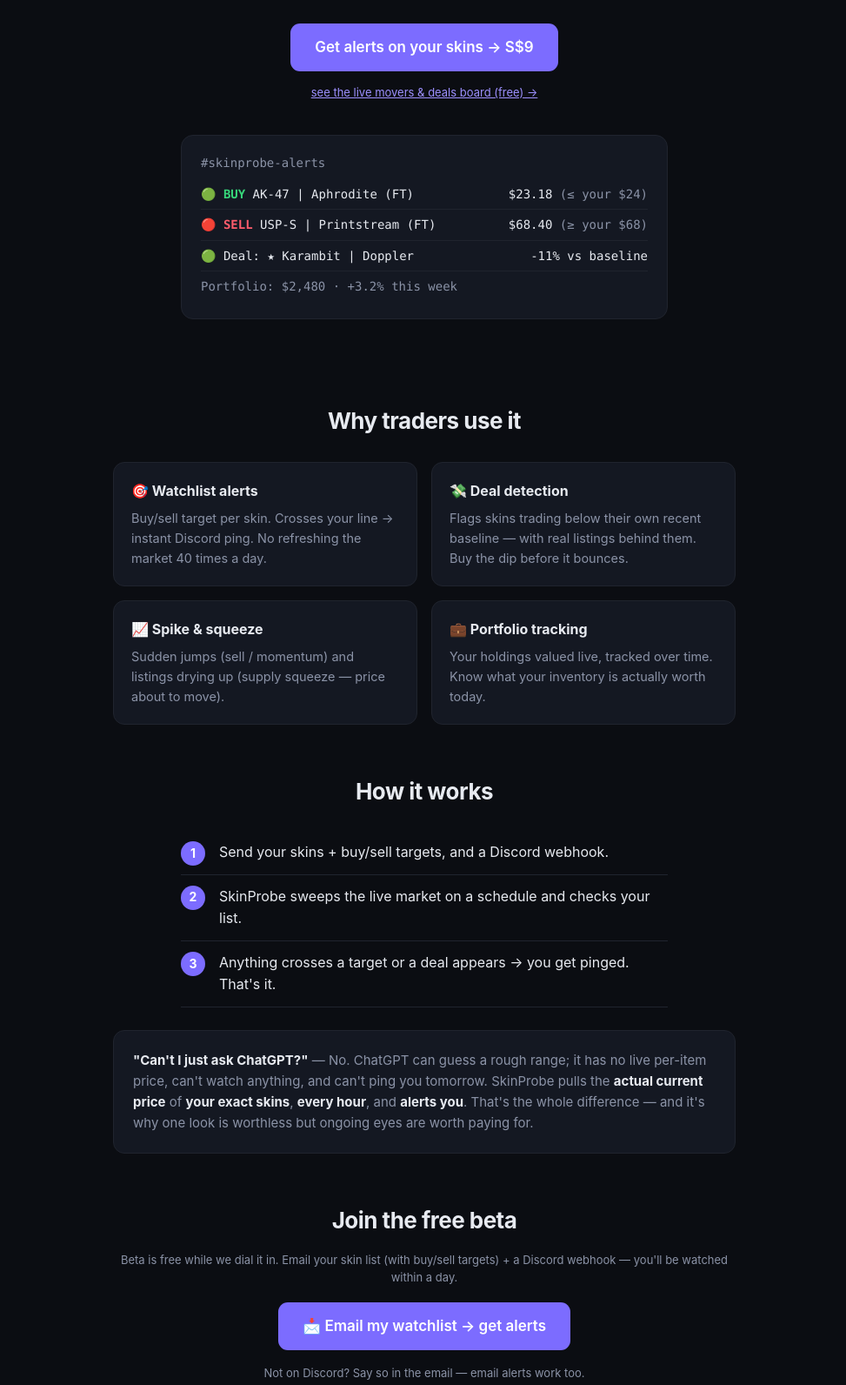
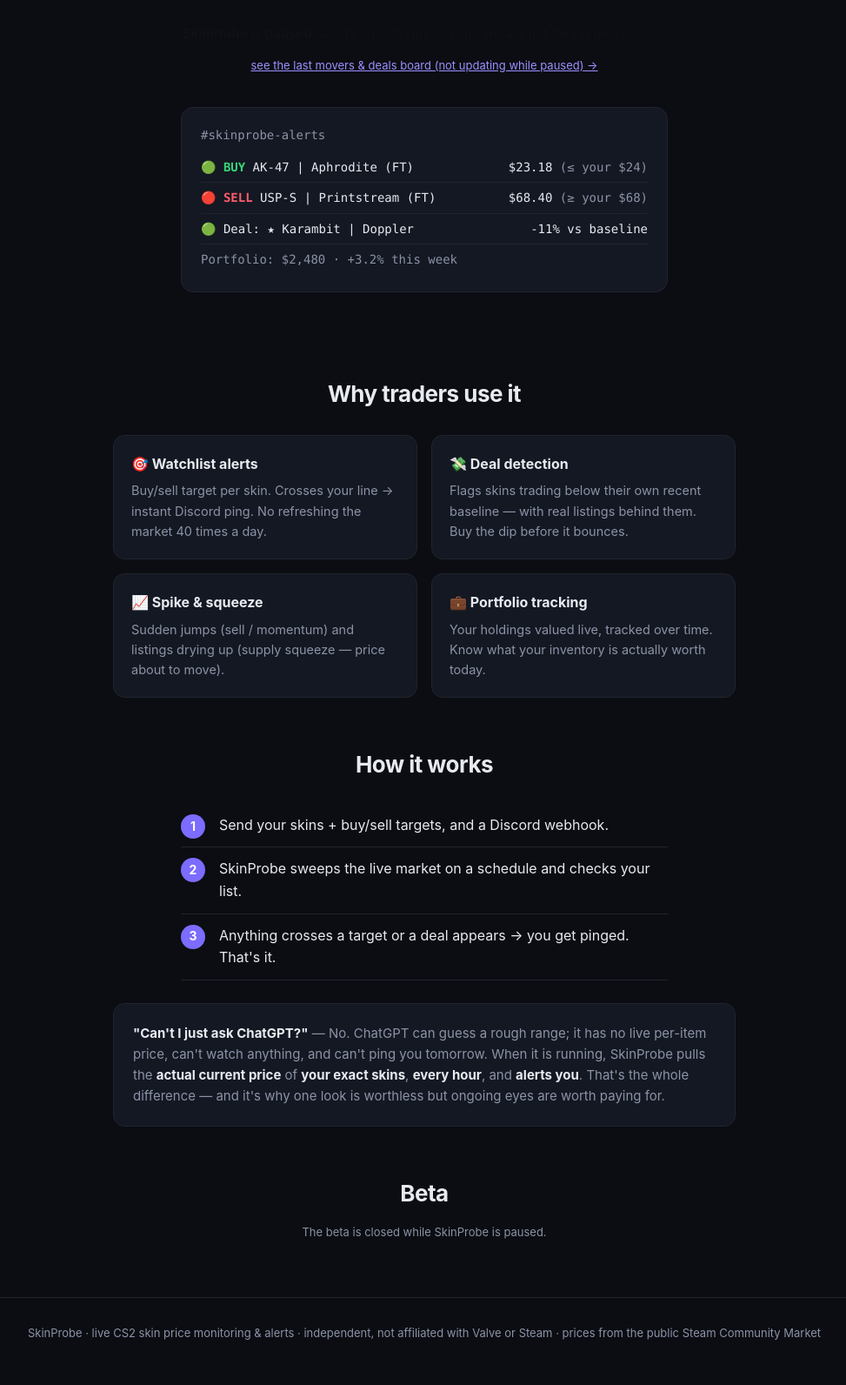
Before and after one commit to willylam2222-bot/skinprobe-site, a plain HTML site: page docs/index.html in a window 1280 px wide. Shown: the part 466-2058 px from the top of the page at 87% size, without its empty margins (152-1125 px from the left). Drawn offline with Linux system fonts and the light colour scheme.

Commit message:
Pause SkinProbe: remove purchase and beta sign-up links, mark board as not updating

```diff
--- a/docs/index.html
+++ b/docs/index.html
@@ -42,14 +42,14 @@
 </style>
 </head>
 <body>
-<nav><div class="wrap"><a class="logo" href="./">Skin<span>Probe</span></a><a href="#join" style="font-size:14px;font-weight:600">Join beta →</a></div></nav>
+<nav><div class="wrap"><a class="logo" href="./">Skin<span>Probe</span></a></div></nav>
 <div class="wrap">
 <header>
-  <span class="tag">🎯 LIVE · CS2 SKIN PRICE ALERTS</span>
+  <span class="tag">⏸ PAUSED · CS2 SKIN PRICE ALERTS</span>
   <h1>Your skins move like a market.<br><span>SkinProbe tells you the second they do.</span></h1>
   <p class="sub">Set buy/sell targets on the skins you hold or hunt. SkinProbe watches the Steam Market live and pings your Discord the moment one crosses your line — or when a real deal shows up.</p>
-  <a class="cta" href="https://willyverse188.gumroad.com/l/avdfk">Get alerts on your skins → S$9</a>
-  <p class="note" style="margin-top:14px"><a href="movers.html">see the live movers &amp; deals board (free) →</a></p>
+  <p class="note" style="margin-top:18px;font-size:15px;color:var(--ink,#e6e8ee)"><b>SkinProbe is paused.</b> Alerts are not running and we are not taking new orders.</p>
+  <p class="note" style="margin-top:14px"><a href="movers.html">see the last movers &amp; deals board (not updating while paused) →</a></p>
 
   <div class="demo">
     <div style="color:var(--muted);margin-bottom:8px">#skinprobe-alerts</div>
@@ -76,15 +76,11 @@
 </ol>
 
 <div class="vs">
-  <b>"Can't I just ask ChatGPT?"</b> — No. ChatGPT can guess a rough range; it has no live per-item price, can't watch anything, and can't ping you tomorrow. SkinProbe pulls the <b>actual current price</b> of <b>your exact skins</b>, <b>every hour</b>, and <b>alerts you</b>. That's the whole difference — and it's why one look is worthless but ongoing eyes are worth paying for.
+  <b>"Can't I just ask ChatGPT?"</b> — No. ChatGPT can guess a rough range; it has no live per-item price, can't watch anything, and can't ping you tomorrow. When it is running, SkinProbe pulls the <b>actual current price</b> of <b>your exact skins</b>, <b>every hour</b>, and <b>alerts you</b>. That's the whole difference — and it's why one look is worthless but ongoing eyes are worth paying for.
 </div>
 
-<h2 id="join">Join the free beta</h2>
-<p class="note">Beta is free while we dial it in. Email your skin list (with buy/sell targets) + a Discord webhook — you'll be watched within a day.</p>
-<div style="text-align:center;margin-top:18px">
-  <a class="cta" href="mailto:PriceProbe_sg@proton.me?subject=SkinProbe%20beta%20-%20watch%20my%20skins&body=Skins%20%2B%20targets%20(one%20per%20line%2C%20e.g.%20AK-47%20%7C%20Asiimov%20(Field-Tested)%20buy%2055%20sell%2065)%3A%0A-%20%0A-%20%0A%0AMy%20Discord%20webhook%20URL%3A%20">📩 Email my watchlist → get alerts</a>
-</div>
-<p class="note" style="margin-top:16px">Not on Discord? Say so in the email — email alerts work too.</p>
+<h2 id="join">Beta</h2>
+<p class="note">The beta is closed while SkinProbe is paused.</p>
 </div>
 <footer>SkinProbe · live CS2 skin price monitoring &amp; alerts · independent, not affiliated with Valve or Steam · prices from the public Steam Community Market</footer>
 </body>
```
Also changed, not shown: docs/movers.html (+1 -1 lines).
